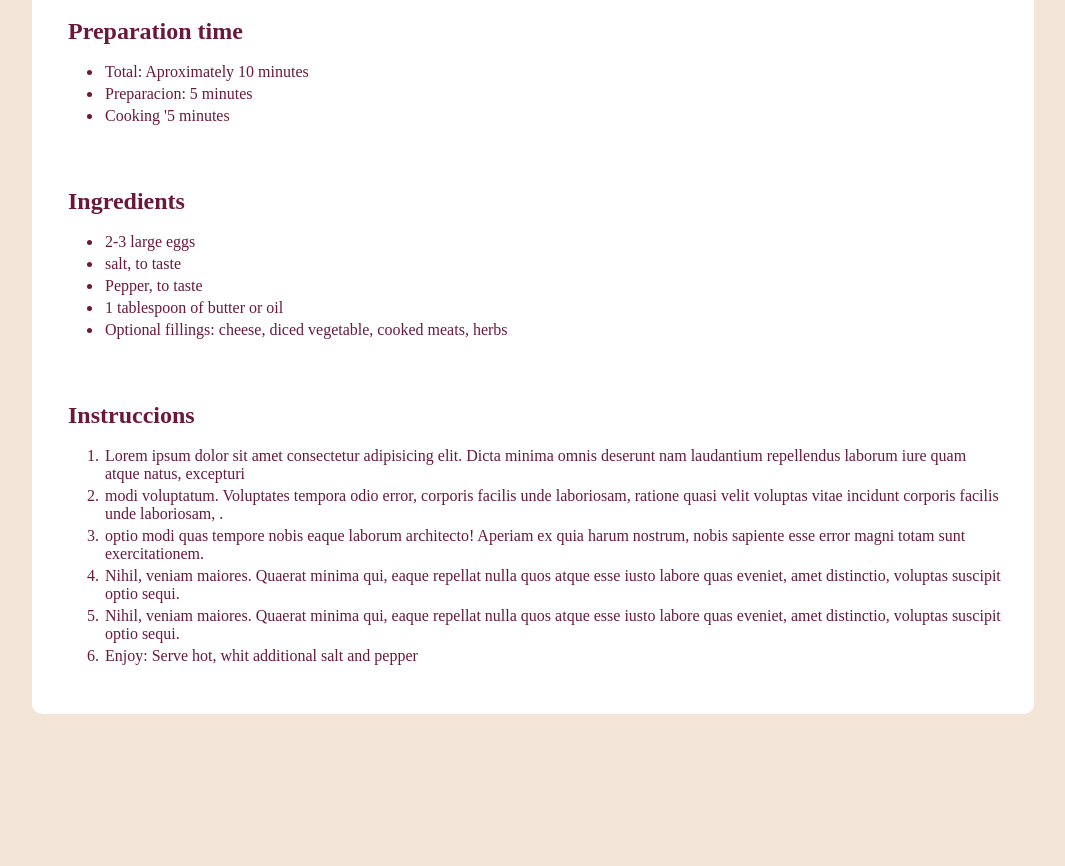
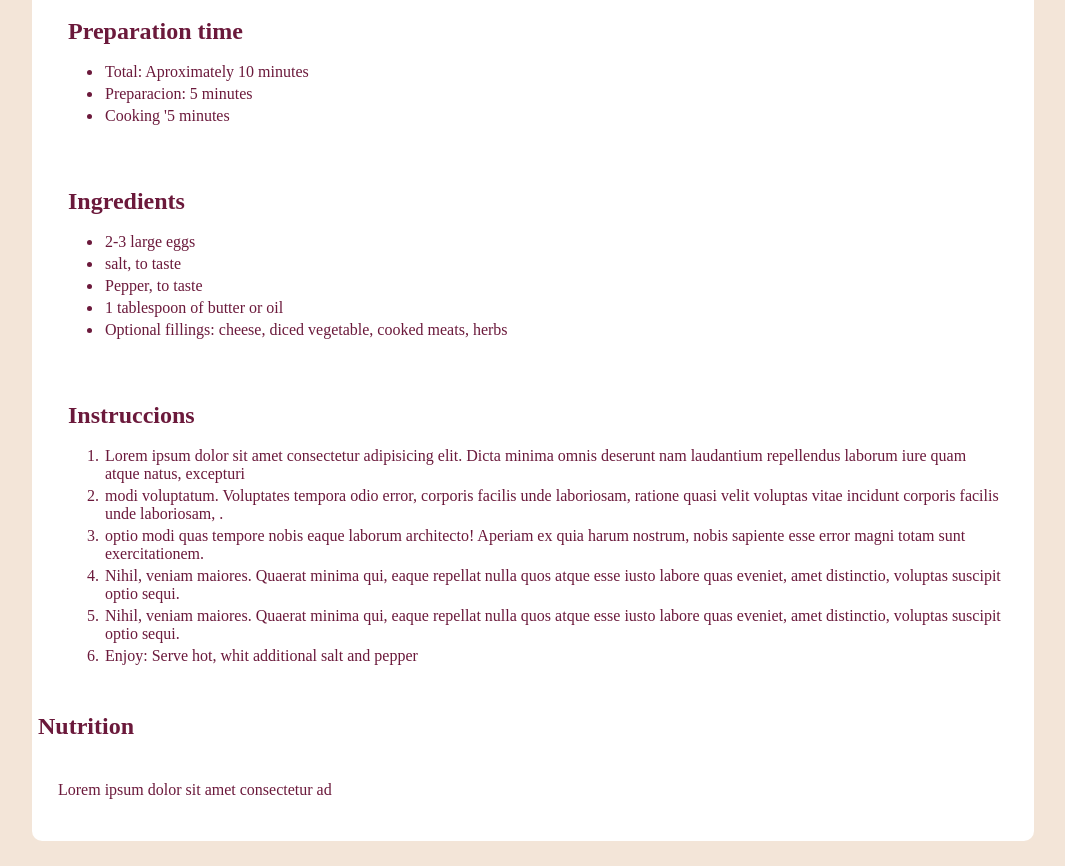
Before and after one commit to JuanCarlosTrianaSanchez/Recipe, a plain HTML site: page index.html in a window 1280 px wide. Shown: the part 704-1570 px from the top of the page, without its empty margins (107-1172 px from the left). Before the commit the page ends 1443 px from the top, so only its background shows below. Drawn offline with Linux system fonts and the light colour scheme.

Commit message:
V5 Instruction

```diff
--- a/index.html
+++ b/index.html
@@ -70,6 +70,10 @@
           <li>Enjoy: Serve hot, whit additional salt and pepper</li>
         </ol>
       </div>
+      <div>
+        <h2>Nutrition</h2>
+        <p>Lorem ipsum dolor sit amet consectetur ad</p>
+      </div>
     </main>
   </body>
 </html>
```
